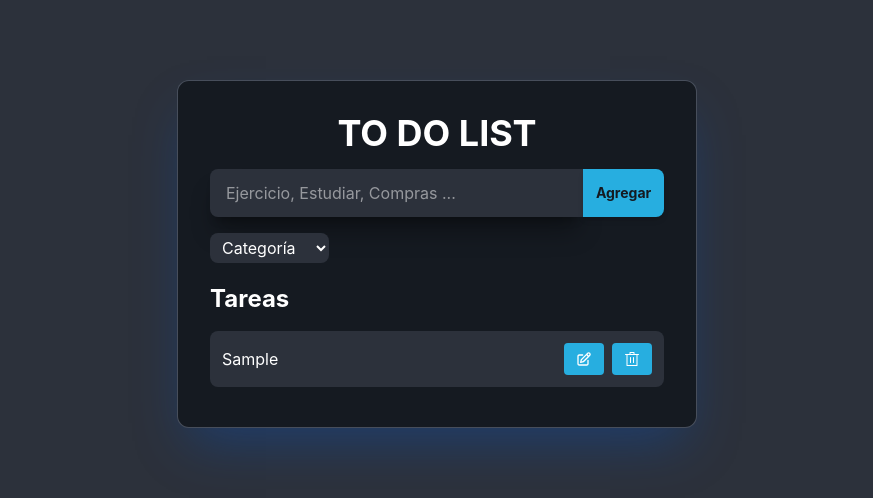
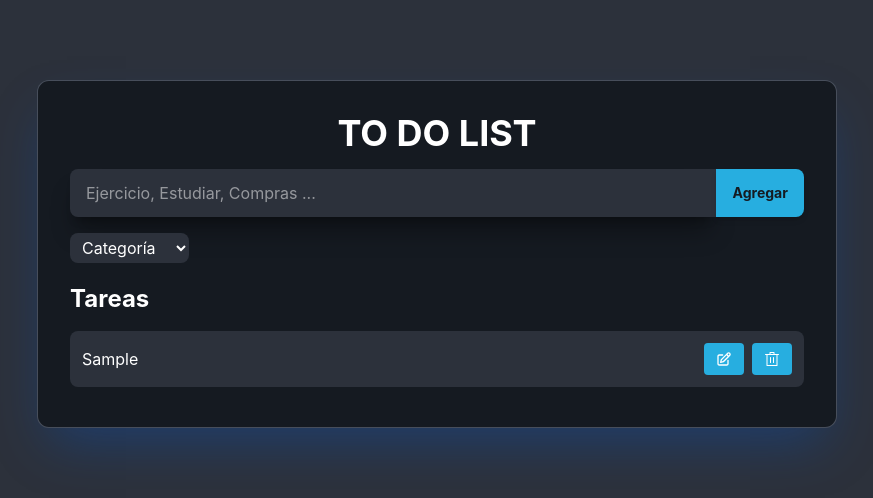
Before and after one commit to andresmholguin/todo-list-appweb, a React (Vite) app: page / in a window 1280 px wide. Both pictures are taken after typing "Sample" into the empty fields and a click on the button "Agregar". Shown: the top 498 px of the page, without its empty margins (203-1076 px from the left). Built offline with nearby package versions, Linux system fonts and the light colour scheme.

Commit message:
Ajustar el ancho del contenedor en App y agregar un contenedor para el texto de la tarea en Main

```diff
--- a/src/App.jsx
+++ b/src/App.jsx
@@ -38,7 +38,7 @@ function App() {
   }
 
   return (
-    <div className=" bg-Dark-900 text-white p-8 sm:w-[520px] w-[375px] rounded-xl border border-gray-500/60 shadow-2xl/70 shadow-Dark-400/50">
+    <div className=" bg-Dark-900 text-white p-8 sm:w-[800px] w-[375px] rounded-xl border border-gray-500/60 shadow-2xl/70 shadow-Dark-400/50">
       <Header
         guardarTarea={guardarTarea}
         editando={editando}
--- a/src/components/Main.jsx
+++ b/src/components/Main.jsx
@@ -60,7 +60,10 @@ const Main = ({ tareas, eliminarTarea, setEditando, editando }) => {
               key={index}
               className="flex justify-between items-center bg-Dark-800 p-3 mb-2 rounded-lg transition-all duration-300"
             >
-              {tarea}
+              <span className="pr-3 overflow-hidden text-ellipsis">
+                {console.log(tarea)}
+                {tarea}
+              </span>
               <div className="flex gap-2">
                 <button
                   onClick={() => editar(tarea, index)}
```
